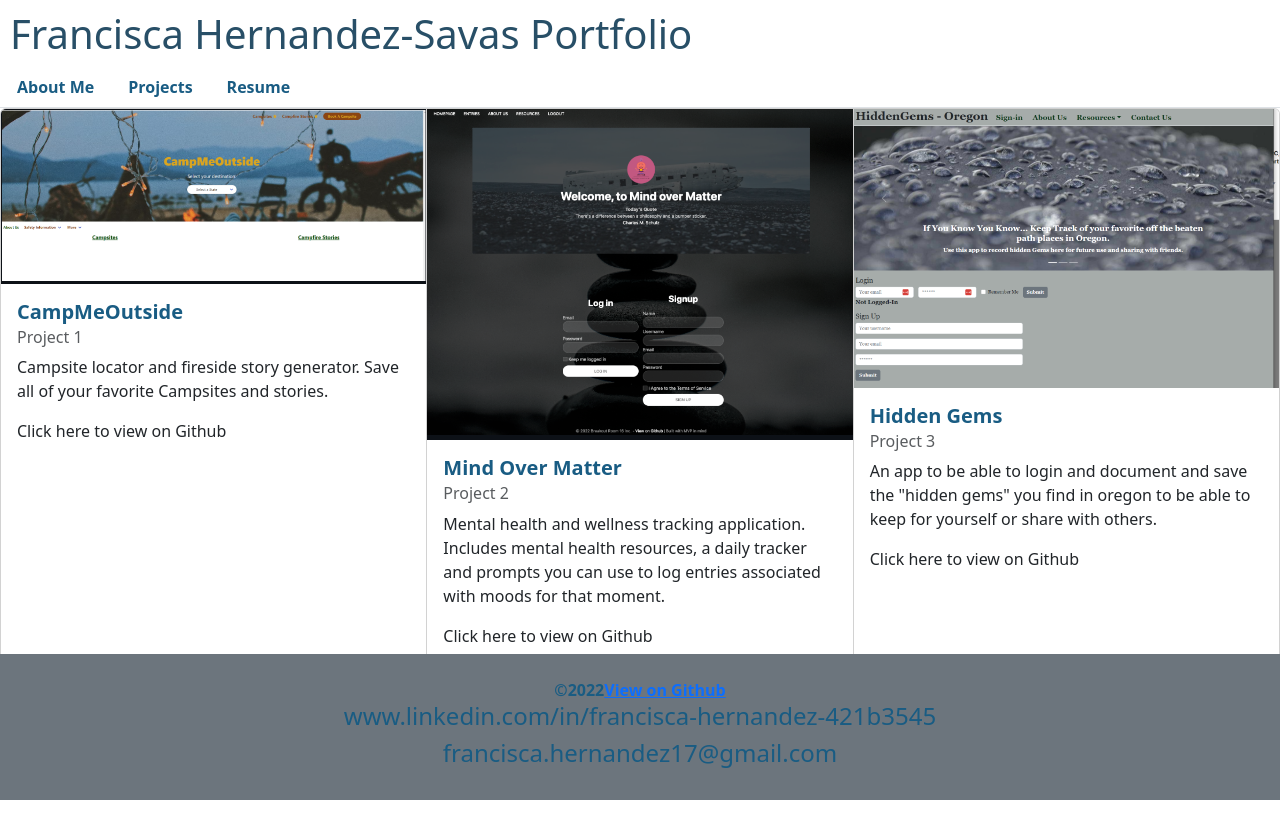
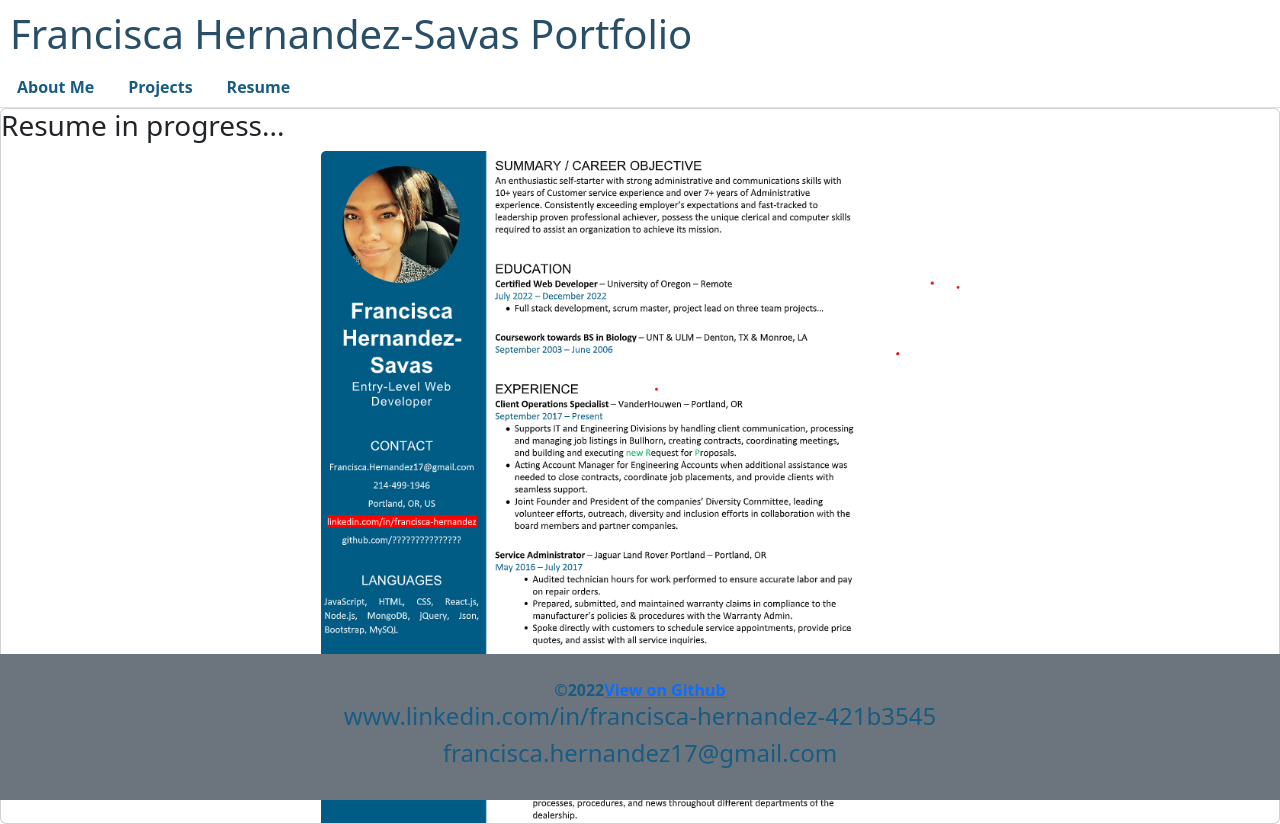
Before and after one commit to francisca-hernandez/FHportfolio, a React (Create React App) app: page /Resume in a window 1280 px wide. Before the commit the page ends 800 px from the top, so only its background shows below. Built offline with nearby package versions, Linux system fonts and the light colour scheme.

Commit message:
updated resume

```diff
--- a/src/App.js
+++ b/src/App.js
@@ -44,7 +44,7 @@ function App() {
                     {/* <Route exact path="/" element={<Home />} /> */}
                     <Route exact path="/About" element={<About />} />
                     <Route exact path="/Projects" element={<Projects />} />
-                    <Route exact path="/Resume" element={<Projects />} />
+                    <Route exact path="/Resume" element={<Resume/>} />
 
                 </Routes>
     </BrowserRouter>
--- a/src/components/ProjectCards/index.js
+++ b/src/components/ProjectCards/index.js
@@ -1,3 +1,123 @@
+// import React from 'react'
+
+
+// //Imports from reactstrap
+
+// import {
+//     Card,
+//     CardBody,
+//     CardTitle,
+//     CardSubtitle,
+//     CardText,
+//     CardGroup,
+//     CardImg,
+//     NavLink,
+
+// } from 'reactstrap'
+
+// const ProjectCards = () => {
+
+//     return (
+
+//         <CardGroup>
+
+//             {/* Project 1 Card */}
+//             <Card>
+//                 <CardImg
+//                     alt="Card image cap"
+//                     src='assets/images/CampMe.png'
+//                     top
+//                     width="100%"
+//                     align
+//                 />
+//                 <CardBody>
+//                     <CardTitle style={{
+//                         color: "#195c83",
+//                         fontWeight: "bold",
+
+//                     }}
+//                         tag="h5">
+//                         CampMeOutside
+//                     </CardTitle>
+//                     <CardSubtitle
+//                         className="mb-2 text-muted"
+//                         tag="h6"
+//                     >
+//                         Project 1
+//                     </CardSubtitle>
+//                     <CardText>
+//                         Campsite locator and fireside story generator.
+//                         Save all of your favorite Campsites and stories.
+//                     </CardText>
+//                     <NavLink href="https://github.com/francisca-hernandez/Camp-Me-Outside">Click here to view on Github</NavLink>
+
+//                 </CardBody>
+//             </Card>
+//             <Card>
+//                 <CardImg
+//                     alt="Card image cap"
+//                     src="assets/images/Mind.png"
+//                     top
+//                     width="100%"
+//                 />
+
+//                 {/* Project 2 Card */}
+//                 <CardBody>
+//                     <CardTitle style={{
+//                         color: "#195c83",
+//                         fontWeight: "bold",
+
+//                     }}tag="h5">
+//                         Mind Over Matter
+//                     </CardTitle>
+//                     <CardSubtitle
+//                         className="mb-2 text-muted"
+//                         tag="h6"
+//                     >
+//                         Project 2
+//                     </CardSubtitle>
+//                     <CardText>
+//                         Mental health and wellness tracking application. Includes mental health resources, a daily tracker and prompts you can use to log entries associated with moods for that moment.                    </CardText>
+//                     <NavLink href="https://github.com/francisca-hernandez/Mind-Over-Matter">Click here to view on Github</NavLink>
+//                 </CardBody>
+//             </Card>
+
+//             {/* Project 3 Card */}
+//             <Card>
+//                 <CardImg
+//                     alt="Card image cap"
+//                     src="assets/images/HiddenGems.png"
+//                     top
+//                     width="100%"
+//                 />
+//                 <CardBody>
+//                     <CardTitle style={{
+//                         color: "#195c83",
+//                         fontWeight: "bold",
+
+//                     }} tag="h5">
+//                         Hidden Gems
+
+//                     </CardTitle>
+//                     <CardSubtitle
+//                         className="mb-2 text-muted"
+//                         tag="h6"
+//                         >Project 3
+//                     </CardSubtitle>
+//                     <CardText>
+//                         An app to be able to login and document and save the "hidden gems" you find in oregon to be able to keep for yourself or share with others.    </CardText>
+
+//                     <NavLink href="https://github.com/francisca-hernandez/Mind-Over-Matter">Click here to view on Github</NavLink>
+
+
+//                 </CardBody>
+//             </Card>
+//         </CardGroup>
+//     )
+// };
+
+// export default ProjectCards;
+
 import React from 'react'
 
 
@@ -24,8 +144,8 @@ const ProjectCards = () => {
             {/* Project 1 Card */}
             <Card>
                 <CardImg
-                    alt="Card image cap"
-                    src='assets/images/CampMe.png'
+                    alt="Camp Me Outside Project"
+                    // src="assets/images/CampMe.png"
                     top
                     width="100%"
                     align
@@ -55,7 +175,7 @@ const ProjectCards = () => {
             </Card>
             <Card>
                 <CardImg
-                    alt="Card image cap"
+                    alt="Mind over Matter Project"
                     src="assets/images/Mind.png"
                     top
                     width="100%"
@@ -85,8 +205,8 @@ const ProjectCards = () => {
             {/* Project 3 Card */}
             <Card>
                 <CardImg
-                    alt="Card image cap"
-                    src="assets/images/HiddenGems.png"
+                    alt="Hidden Gems Project"
+                    img src="assets/images/HiddenGems.png"
                     top
                     width="100%"
                 />
```
